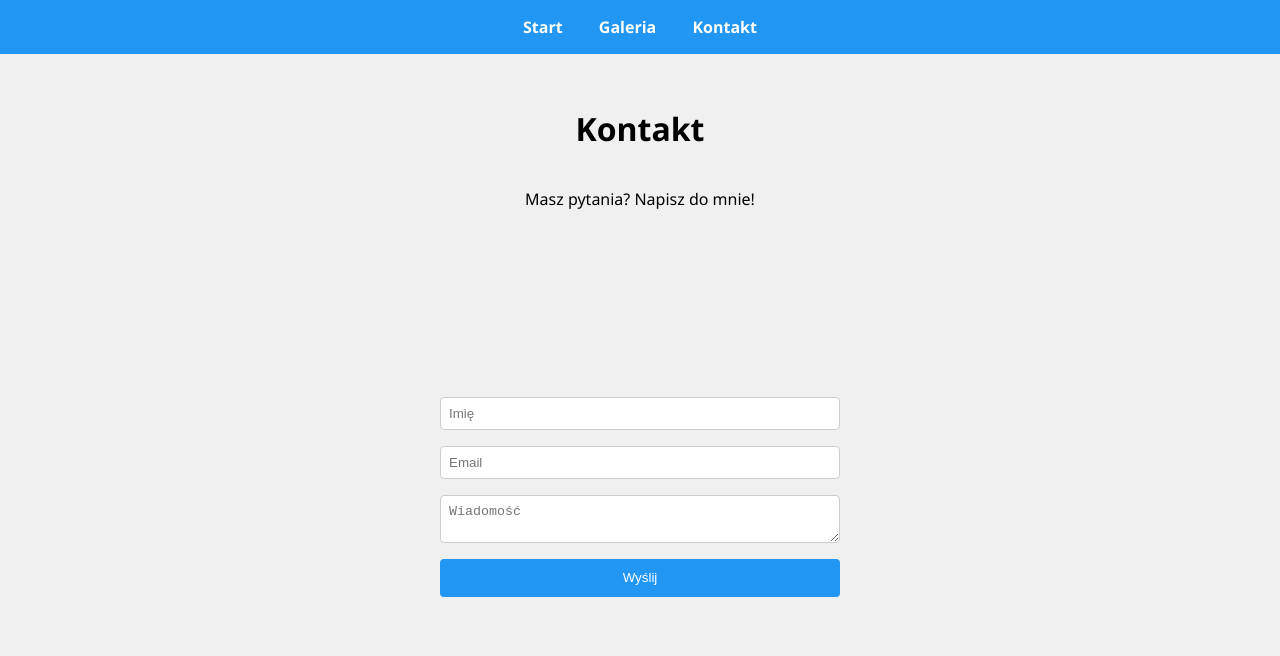
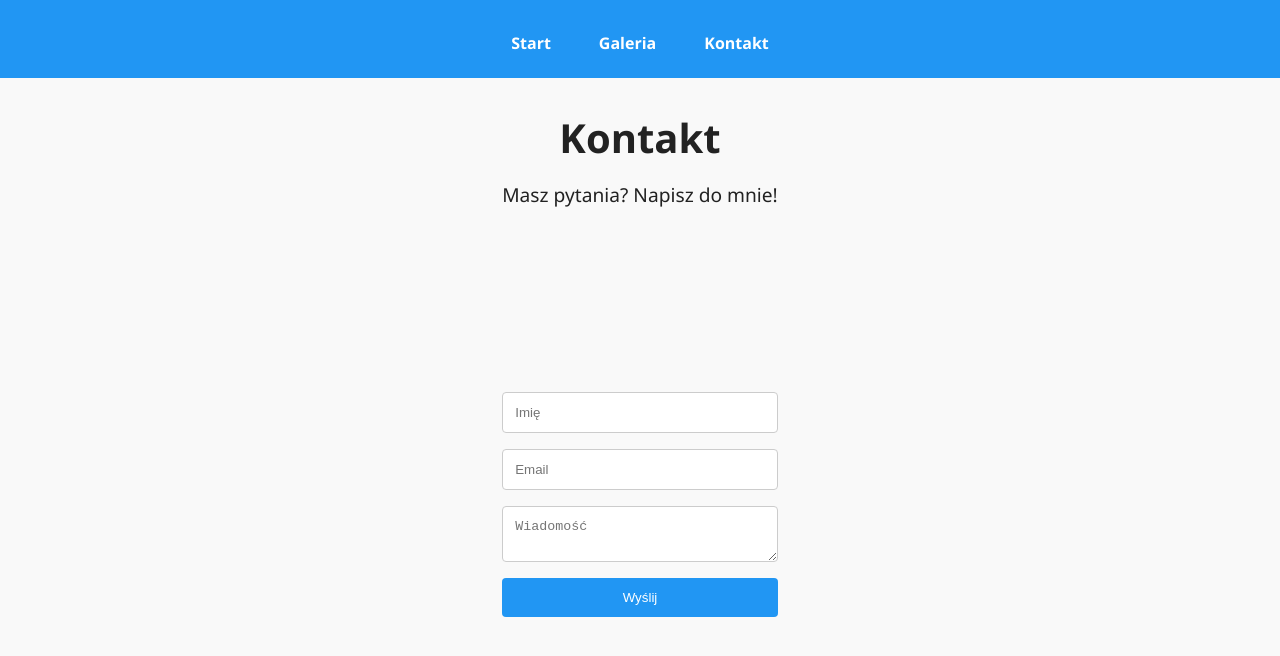
Before and after one commit to K0rzechowski/PWA-JS, a plain HTML site: page kontakt.html in a window 1280 px wide. Drawn offline with Linux system fonts and the light colour scheme.

Commit message:
more fixes

```diff
--- a/style.css
+++ b/style.css
@@ -1,11 +1,14 @@
+
 * {
     box-sizing: border-box;
+    margin: 0;
+    padding: 0;
   }
 
   body {
     font-family: 'Segoe UI', sans-serif;
-    margin: 0;
-    background: #f0f0f0;
+    background: #f9f9f9;
+    color: #222;
     text-align: center;
     display: flex;
     flex-direction: column;
@@ -13,25 +16,54 @@
   }
 
   header {
-    background: #2196f3;
+    background-color: #2196f3;
     color: white;
     padding: 1rem;
   }
 
+  .logo {
+    width: 100px;
+    height: auto;
+    margin-bottom: 0.5rem;
+  }
+
+  nav {
+    display: flex;
+    justify-content: center;
+    gap: 1rem;
+    flex-wrap: wrap;
+    margin-top: 0.5rem;
+  }
+
   nav a {
-    margin: 0 1rem;
     color: white;
     text-decoration: none;
     font-weight: bold;
+    padding: 0.5rem 1rem;
+  }
+
+  nav a:hover {
+    text-decoration: underline;
   }
 
   main {
     flex: 1;
+    padding: 2rem;
+    max-width: 900px;
+    margin: auto;
     display: flex;
     flex-direction: column;
     align-items: center;
-    justify-content: center;
-    padding: 2rem;
+  }
+
+  h1 {
+    font-size: 2.5rem;
+    margin-bottom: 1rem;
+  }
+
+  p {
+    font-size: 1.2rem;
+    margin-bottom: 2rem;
   }
 
   .hero-img {
@@ -40,6 +72,7 @@
     border-radius: 10px;
     margin-top: 1rem;
   }
+
 
   .gallery {
     display: flex;
@@ -58,10 +91,11 @@
     transform: scale(1.05);
   }
 
+
   form {
     display: flex;
     flex-direction: column;
-    width: 90%;
+    width: 100%;
     max-width: 400px;
     margin: auto;
     text-align: left;
@@ -70,13 +104,13 @@
   form input,
   form textarea {
     margin-bottom: 1rem;
-    padding: 0.5rem;
+    padding: 0.75rem;
     border: 1px solid #ccc;
     border-radius: 4px;
   }
 
-  button {
-    padding: 0.7rem;
+  form button {
+    padding: 0.75rem;
     background-color: #2196f3;
     color: white;
     border: none;
@@ -84,13 +118,24 @@
     cursor: pointer;
   }
 
+  form button:hover {
+    background-color: #1976d2;
+  }
+
+
   footer {
     background: #ddd;
     padding: 1rem;
+    text-align: center;
   }
 
-  /* 📱 RWD: dla ekranów telefonów */
+
   @media (max-width: 768px) {
+    nav {
+      flex-direction: column;
+      align-items: center;
+    }
+
     .gallery {
       flex-direction: column;
       align-items: center;
@@ -100,13 +145,6 @@
       width: 90%;
     }
 
-    nav {
-      display: flex;
-      flex-direction: column;
-      gap: 0.5rem;
-      margin-top: 1rem;
-    }
-
     form {
       text-align: center;
     }
```
Also changed, not shown: index.html (+14 -3 lines).
